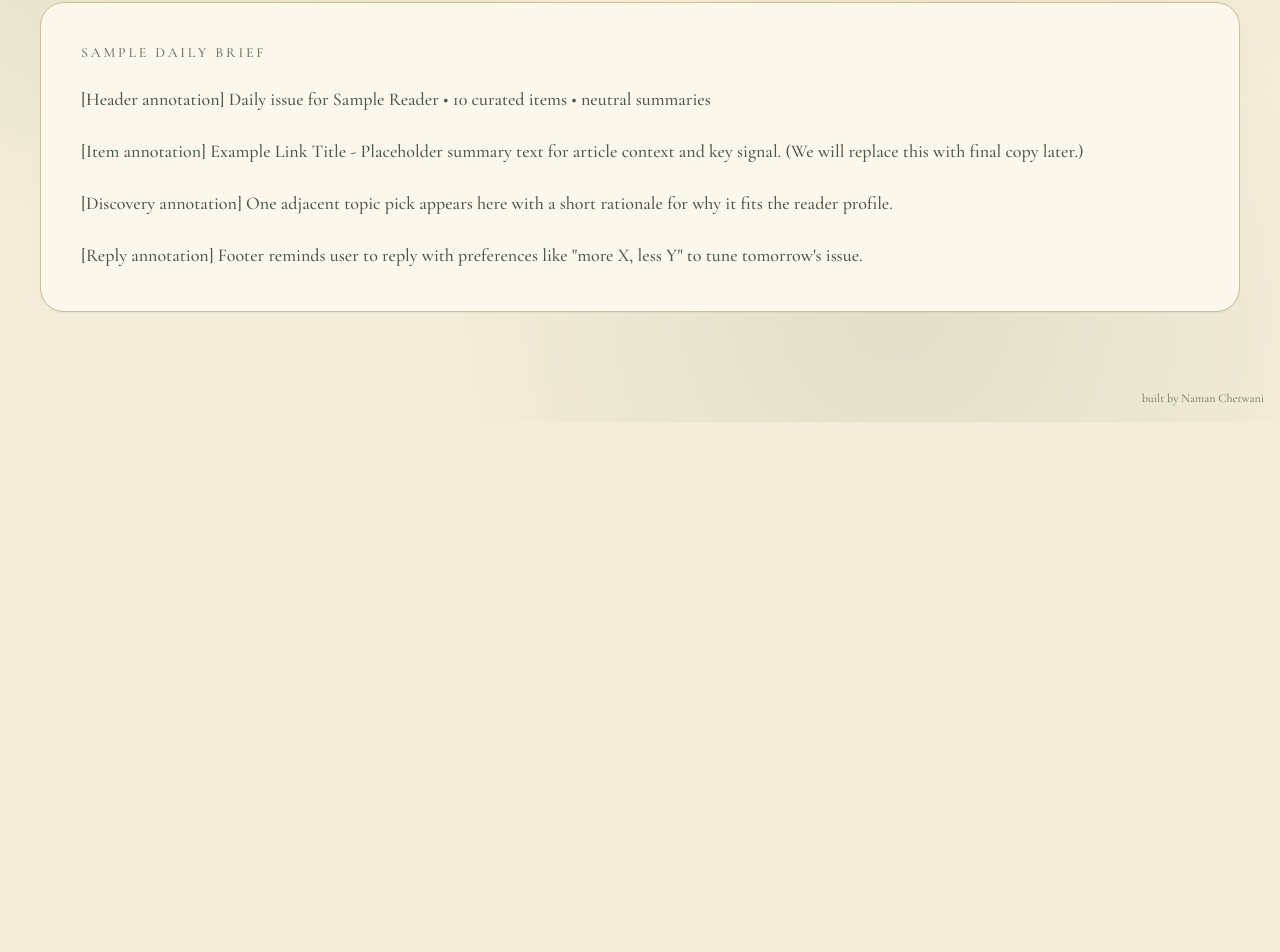
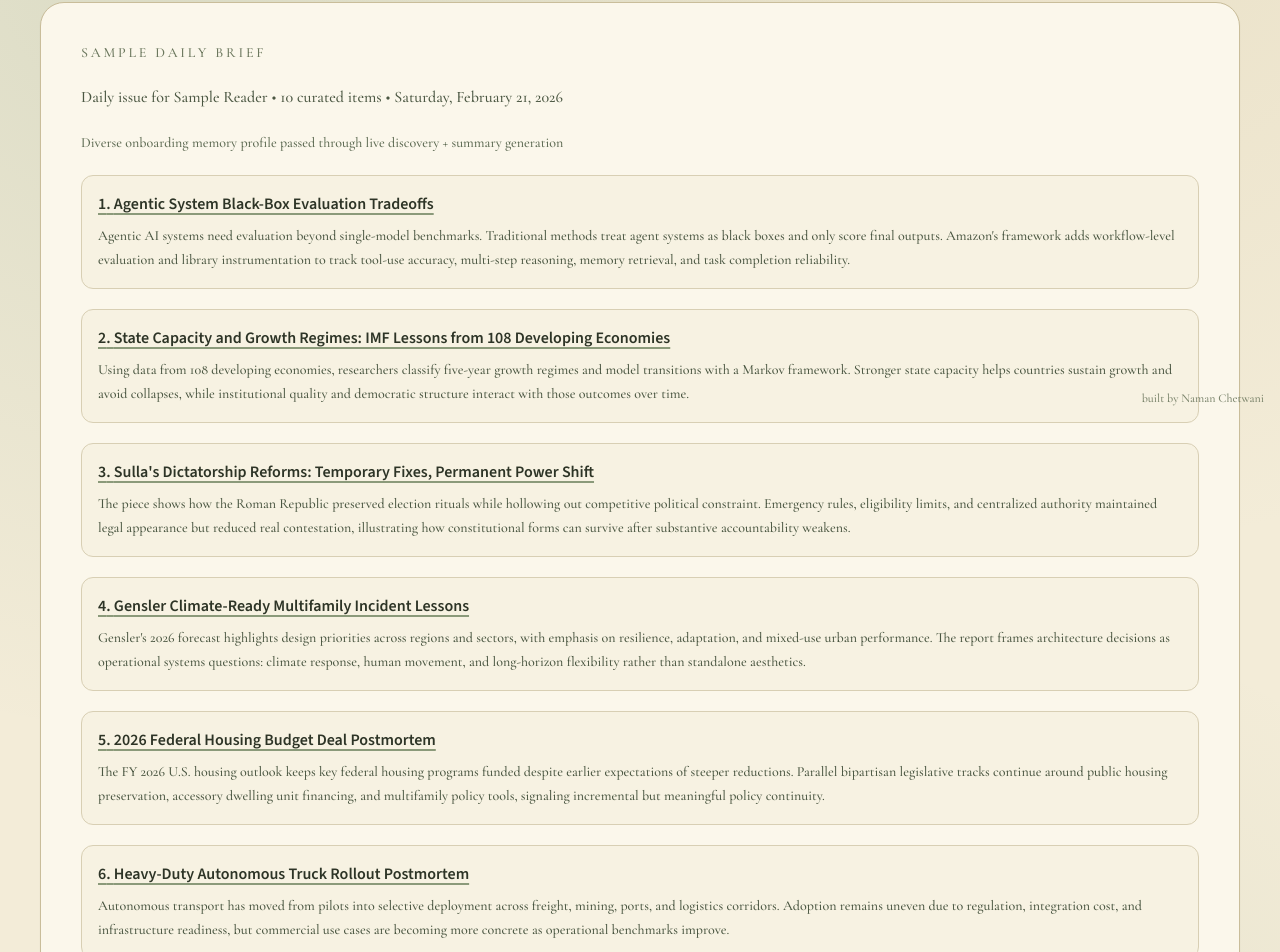
Before and after one commit to coder-2011/no-circles, a Next.js app: page / in a window 1280 px wide. Shown: the part 378-1330 px from the top of the page. Before the commit the page ends 800 px from the top, so only its background shows below. Built offline with nearby package versions, Linux system fonts and the light colour scheme; no server answers.

Commit message:
feat(home): replace sample brief placeholder with generated issue content

```diff
--- a/app/page.tsx
+++ b/app/page.tsx
@@ -6,6 +6,80 @@ import { getBrowserSupabaseClient } from "@/lib/auth/browser-client";
 import type { SupabaseClient } from "@supabase/supabase-js";
 
 type AuthState = "loading" | "signed_in" | "signed_out" | "error";
+type SampleBriefItem = {
+  title: string;
+  url: string;
+  summary: string;
+};
+
+const SAMPLE_BRIEF_METADATA = {
+  recipient: "Sample Reader",
+  issueLabel: "Saturday, February 21, 2026",
+  generatedFrom: "Diverse onboarding memory profile passed through live discovery + summary generation"
+};
+
+const SAMPLE_DAILY_BRIEF: SampleBriefItem[] = [
+  {
+    title: "Agentic System Black-Box Evaluation Tradeoffs",
+    url: "https://aws.amazon.com/blogs/machine-learning/evaluating-ai-agents-real-world-lessons-from-building-agentic-systems-at-amazon/",
+    summary:
+      "Agentic AI systems need evaluation beyond single-model benchmarks. Traditional methods treat agent systems as black boxes and only score final outputs. Amazon's framework adds workflow-level evaluation and library instrumentation to track tool-use accuracy, multi-step reasoning, memory retrieval, and task completion reliability."
+  },
+  {
+    title: "State Capacity and Growth Regimes: IMF Lessons from 108 Developing Economies",
+    url: "https://www.imf.org/en/publications/wp/issues/2025/01/17/state-capacity-and-growth-regimes-560288",
+    summary:
+      "Using data from 108 developing economies, researchers classify five-year growth regimes and model transitions with a Markov framework. Stronger state capacity helps countries sustain growth and avoid collapses, while institutional quality and democratic structure interact with those outcomes over time."
+  },
+  {
+    title: "Sulla's Dictatorship Reforms: Temporary Fixes, Permanent Power Shift",
+    url: "https://brewminate.com/elections-without-choice-how-the-roman-republic-was-lost-without-ending-the-vote/",
+    summary:
+      "The piece shows how the Roman Republic preserved election rituals while hollowing out competitive political constraint. Emergency rules, eligibility limits, and centralized authority maintained legal appearance but reduced real contestation, illustrating how constitutional forms can survive after substantive accountability weakens."
+  },
+  {
+    title: "Gensler Climate-Ready Multifamily Incident Lessons",
+    url: "https://www.gensler.com/publications/design-forecast/2026",
+    summary:
+      "Gensler's 2026 forecast highlights design priorities across regions and sectors, with emphasis on resilience, adaptation, and mixed-use urban performance. The report frames architecture decisions as operational systems questions: climate response, human movement, and long-horizon flexibility rather than standalone aesthetics."
+  },
+  {
+    title: "2026 Federal Housing Budget Deal Postmortem",
+    url: "https://ternercenter.berkeley.edu/blog/2026-federal-housing-policy-preview/",
+    summary:
+      "The FY 2026 U.S. housing outlook keeps key federal housing programs funded despite earlier expectations of steeper reductions. Parallel bipartisan legislative tracks continue around public housing preservation, accessory dwelling unit financing, and multifamily policy tools, signaling incremental but meaningful policy continuity."
+  },
+  {
+    title: "Heavy-Duty Autonomous Truck Rollout Postmortem",
+    url: "https://meadhunt.com/6-trends-transportation-2026/",
+    summary:
+      "Autonomous transport has moved from pilots into selective deployment across freight, mining, ports, and logistics corridors. Adoption remains uneven due to regulation, integration cost, and infrastructure readiness, but commercial use cases are becoming more concrete as operational benchmarks improve."
+  },
+  {
+    title: "FMCSA Safety Measurement System Update",
+    url: "https://mynatsa.org/charting-the-course-the-2026-transportation-industry-outlook/",
+    summary:
+      "The U.S. transport outlook for 2026 ties carrier performance to tighter safety compliance, digitized documentation, and improved cybersecurity posture. Operators face simultaneous pressure from regulation and market volatility, making operational discipline and risk management central to margin protection."
+  },
+  {
+    title: "2026 Transportation and Logistics Trends Impacting Commercial Fleets",
+    url: "https://www.assetworks.com/fleet/blog/2026-transportation-and-logistics-trends-impacting-commercial-fleets/",
+    summary:
+      "Fleet operators are adapting to stricter emissions standards, broader electrification pressure, and higher expectations around predictive maintenance. Regionalized supply-chain strategy and data-driven fleet operations are converging, with reliability and total-cost control becoming the primary competitive levers."
+  },
+  {
+    title: "Transportation Trends for 2026: Technology, Sustainability, and Urban Air Mobility",
+    url: "https://www.webfx.com/industries/professional-services/transportation-and-logistics/trends/",
+    summary:
+      "The trend brief maps telematics, electrification, MaaS, and urban air mobility as converging vectors in transport modernization. It highlights how sustainability mandates and digital infrastructure increasingly shape strategic planning, with EV adoption trajectories becoming core assumptions in fleet forecasting."
+  },
+  {
+    title: "LLM-as-Judge Production Pipeline Benchmarks",
+    url: "https://www.prompts.ai/blog/llm-evaluation-companies",
+    summary:
+      "A survey of LLM-evaluation platforms compares strengths across CI integration, workflow debugging, compliance monitoring, and production observability. The key operational point is that model quality alone is insufficient; evaluation infrastructure and governance discipline determine whether agentic systems stay reliable at scale."
+  }
+];
 
 function resolveSiteOrigin(): string {
   const configuredSiteUrl = process.env.NEXT_PUBLIC_SITE_URL?.trim();
@@ -202,22 +276,29 @@ export default function HomePage() {
 
         <section className="rounded-3xl border border-[#C9BD9A] bg-[#FBF7EB] p-8 text-[#2D3426] shadow-sm md:p-10">
           <p className="text-sm uppercase tracking-[0.2em] text-[#6B775D]">Sample Daily Brief</p>
-          <div className="mt-5 space-y-5 text-lg leading-8 text-[#4A5641]">
-            <p>
-              [Header annotation] Daily issue for <span className="font-medium">Sample Reader</span> • 10 curated items
-              • neutral summaries
+          <div className="mt-5 space-y-5 text-[#4A5641]">
+            <p className="text-base leading-7">
+              Daily issue for <span className="font-medium">{SAMPLE_BRIEF_METADATA.recipient}</span> •{" "}
+              {SAMPLE_DAILY_BRIEF.length} curated items • {SAMPLE_BRIEF_METADATA.issueLabel}
             </p>
-            <p>
-              [Item annotation] <span className="font-medium">Example Link Title</span> - Placeholder summary text for
-              article context and key signal. (We will replace this with final copy later.)
-            </p>
-            <p>
-              [Discovery annotation] One adjacent topic pick appears here with a short rationale for why it fits the
-              reader profile.
-            </p>
-            <p>
-              [Reply annotation] Footer reminds user to reply with preferences like &quot;more X, less Y&quot; to tune tomorrow&apos;s
-              issue.
+            <p className="text-sm leading-6 text-[#5D6A52]">{SAMPLE_BRIEF_METADATA.generatedFrom}</p>
+            <ol className="space-y-5">
+              {SAMPLE_DAILY_BRIEF.map((item, index) => (
+                <li className="rounded-xl border border-[#D8CFB4] bg-[#F7F2E2] p-4" key={item.url}>
+                  <a
+                    className="text-base font-semibold leading-6 text-[#2D3426] underline decoration-[#8B9A7A] decoration-2 underline-offset-4 hover:text-[#1E2519]"
+                    href={item.url}
+                    rel="noreferrer"
+                    target="_blank"
+                  >
+                    {index + 1}. {item.title}
+                  </a>
+                  <p className="mt-2 text-sm leading-6 text-[#4A5641]">{item.summary}</p>
+                </li>
+              ))}
+            </ol>
+            <p className="text-sm leading-6 text-[#5D6A52]">
+              Reply to tune tomorrow&apos;s issue: for example, &quot;more policy implementation, less transport ops&quot;.
             </p>
           </div>
         </section>
```
Also changed, not shown: documentation/files/app-page.md (+2 -0 lines).
